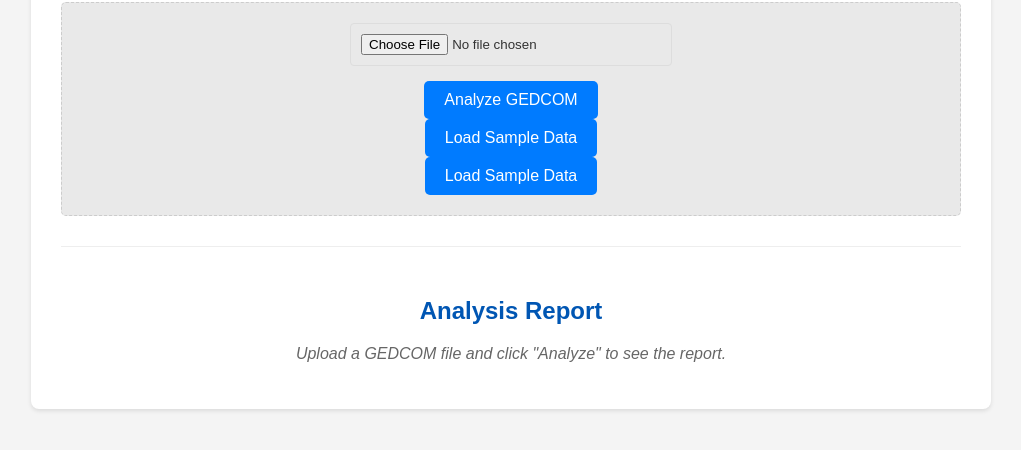
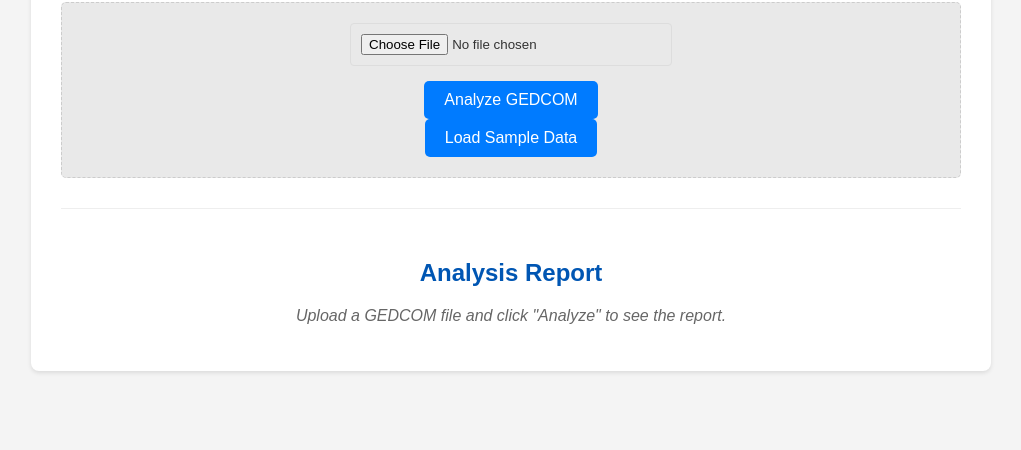
Before and after one commit to baobabprince/gedcom-graph-analyzer, a plain HTML site: page index.html in a window 1280 px wide. Shown: the part 128-578 px from the top of the page, without its empty margins (129-1150 px from the left). Drawn offline with Linux system fonts and the light colour scheme.

Commit message:
Fix: Remove duplicate Load Sample Data button

```diff
--- a/index.html
+++ b/index.html
@@ -13,7 +13,6 @@
             <input type="file" id="gedcomFile" accept=".ged">
             <button id="analyzeButton">Analyze GEDCOM</button>
             <button id="loadSampleButton">Load Sample Data</button>
-            <button id="loadSampleButton">Load Sample Data</button>
         </div>
         <div class="report-section" id="reportSection">
             <h2>Analysis Report</h2>
```
